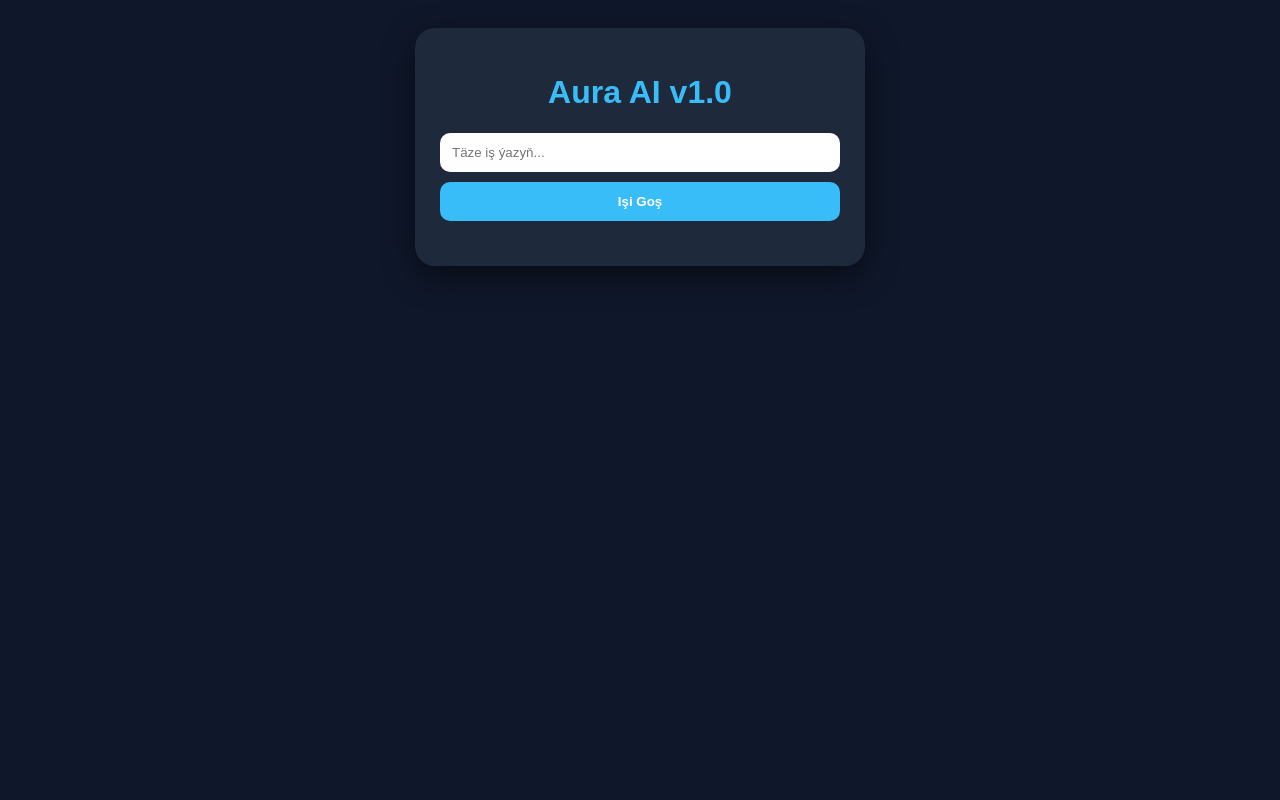
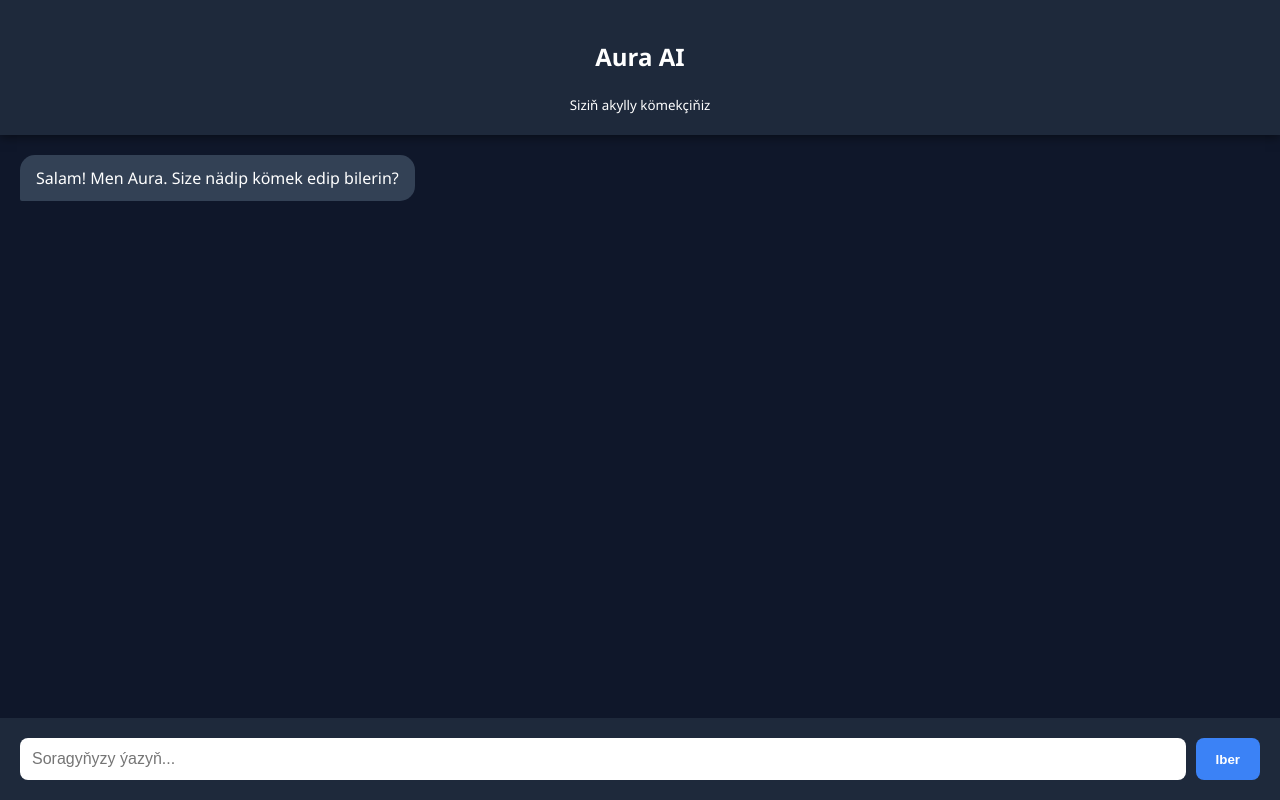
Before and after one commit to msen84373-cell/aura-ai, a plain HTML site: page index.html in a window 1280 px wide. Drawn offline with Linux system fonts and the light colour scheme.

Commit message:
Aura AI beýnisi

```diff
--- a/index.html
+++ b/index.html
@@ -1,81 +1,76 @@
-<!doctype html>
-<html>
+<!DOCTYPE html>
+<html lang="tk">
 <head>
-        <meta charset="UTF-8" />
-        <title>Aura AI - Task Manager</title>
+    <meta charset="UTF-8">
+    <meta name="viewport" content="width=device-width, initial-scale=1.0">
+    <title>Aura AI - Akylly Kömekçi</title>
     <style>
-            body {
-                background: #0f172a;
-                color: white;
-                font-family: sans-serif;
-                display: flex;
-                justify-content: center;
-                padding: 20px;
-            }
-            .app-container {
-                background: #1e293b;
-                padding: 25px;
-                border-radius: 20px;
-                width: 100%;
-                max-width: 400px;
-                box-shadow: 0 10px 30px rgba(0, 0, 0, 0.5);
-            }
-            h1 {
-                color: #38bdf8;
-                text-align: center;
-            }
-            input {
-                width: 100%;
-                padding: 12px;
-                border-radius: 10px;
-                border: none;
-                margin-bottom: 10px;
-                box-sizing: border-box;
-            }
-            button {
-                width: 100%;
-                padding: 12px;
-                border-radius: 10px;
-                border: none;
-                background: #38bdf8;
-                color: white;
-                font-weight: bold;
-                cursor: pointer;
-            }
-            .task-list {
-                margin-top: 20px;
-            }
-            .task-item {
-                background: #334155;
-                padding: 10px;
-                border-radius: 8px;
-                margin-bottom: 5px;
-                display: flex;
-                justify-content: space-between;
-            }
+        body { font-family: 'Segoe UI', sans-serif; background-color: #0f172a; color: white; display: flex; flex-direction: column; height: 100vh; margin: 0; }
+        .header { padding: 20px; text-align: center; background: #1e293b; box-shadow: 0 2px 10px rgba(0,0,0,0.5); }
+        #chat-box { flex: 1; overflow-y: auto; padding: 20px; display: flex; flex-direction: column; gap: 10px; }
+        .msg { max-width: 80%; padding: 12px 16px; border-radius: 15px; line-height: 1.4; }
+        .user-msg { align-self: flex-end; background: #3b82f6; border-bottom-right-radius: 2px; }
+        .ai-msg { align-self: flex-start; background: #334155; border-bottom-left-radius: 2px; }
+        .input-area { padding: 20px; background: #1e293b; display: flex; gap: 10px; }
+        input { flex: 1; padding: 12px; border-radius: 8px; border: none; outline: none; font-size: 16px; }
+        button { background: #3b82f6; color: white; border: none; padding: 12px 20px; border-radius: 8px; cursor: pointer; font-weight: bold; }
     </style>
 </head>
 <body>
-        <div class="app-container">
-            <h1>Aura AI v1.0</h1>
-            <input type="text" id="taskInput" placeholder="Täze iş ýazyň..." />
-            <button onclick="addTask()">Işi Goş</button>
-            <div class="task-list" id="taskList"></div>
+
+<div class="header">
+    <h2>Aura AI</h2>
+    <small>Siziň akylly kömekçiňiz</small>
+</div>
+
+<div id="chat-box">
+    <div class="msg ai-msg">Salam! Men Aura. Size nädip kömek edip bilerin?</div>
+</div>
+
+<div class="input-area">
+    <input type="text" id="user-input" placeholder="Soragyňyzy ýazyň...">
+    <button onclick="sendMessage()">Iber</button>
 </div>
 
 <script>
-            function addTask() {
-                const input = document.getElementById("taskInput");
-                const list = document.getElementById("taskList");
-                if (input.value === "") return alert("Işi ýazyň!");
+    async function sendMessage() {
+        const input = document.getElementById('user-input');
+        const chatBox = document.getElementById('chat-box');
+        if (!input.value.trim()) return;
 
-                const div = document.createElement("div");
-                div.className = "task-item";
-                div.innerHTML = `<span>${input.value}</span> <small style="color: #10b981;">Aktiw</small>`;
-                list.appendChild(div);
+        // User habaryny ekrana çykarmak
+        const userDiv = document.createElement('div');
+        userDiv.className = 'msg user-msg';
+        userDiv.innerText = input.value;
+        chatBox.appendChild(userDiv);
 
-                input.value = ""; // Inputy arassala
+        const text = input.value;
+        input.value = '';
+        chatBox.scrollTop = chatBox.scrollHeight;
+
+        // AI-yň "pikir edýän" pursady
+        const aiDiv = document.createElement('div');
+        aiDiv.className = 'msg ai-msg';
+        aiDiv.innerText = "...";
+        chatBox.appendChild(aiDiv);
+
+        try {
+            // Bu ýerde hakyky AI jogaby simulyasiýa edilýär
+            // Islendik soraga akyllyja jogap berýän gysgaça logika
+            setTimeout(() => {
+                let response = "Bu gaty gyzykly sorag! Men häzir öwrenýärin, ýöne size hökman kömek ederin.";
+                if(text.toLowerCase().includes("salam")) response = "Salam! Nähili kömek edip bilerin?";
+                if(text.toLowerCase().includes("kitap")) response = "Kitap okamak gaty peýdalydyr! Size 'Ylymlar Hazynasy' kitabyny maslahat berýärin.";
+                if(text.toLowerCase().includes("kim")) response = "Men Aura, siziň tarapyňyzdan döredilen ilkinji akylly kömekçi!";
+
+                aiDiv.innerText = response;
+                chatBox.scrollTop = chatBox.scrollHeight;
+            }, 1000);
+        } catch (e) {
+            aiDiv.innerText = "Bagyşlaň, bir ýalňyşlyk ýüze çykdy.";
+        }
     }
 </script>
+
 </body>
 </html>
```
Lines whose indentation alone changed are shown as unchanged.
